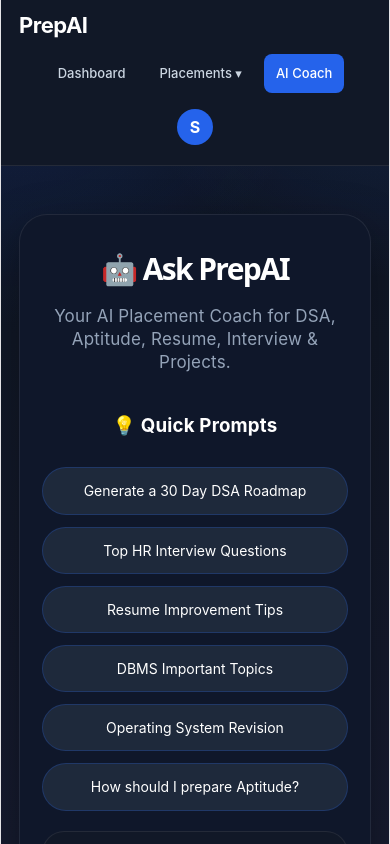
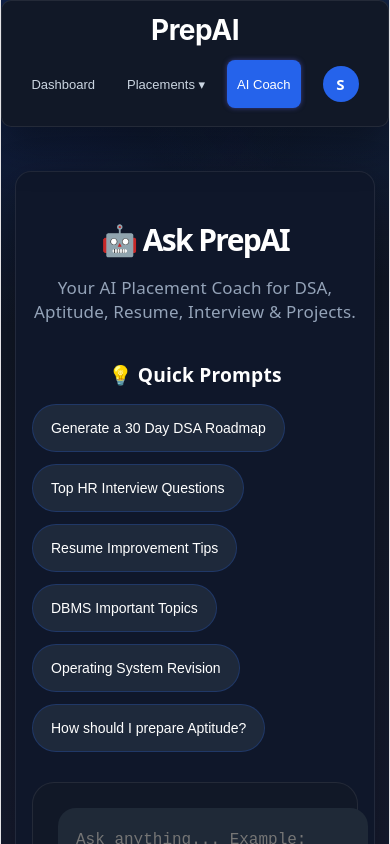
Before and after one commit to nehabaghele01/PrepAI, a React (Vite) app in the folder client/: page /ai in a window 390 px wide. Shown: the top 844 px of the page. Built offline with nearby package versions, Linux system fonts and the light colour scheme; no server answers; sample sign-in values are in the browser's storage.

Commit message:
UI fixes

```diff
--- a/client/src/App.css
+++ b/client/src/App.css
@@ -3312,3 +3312,113 @@
 }
 
 }
+
+
+
+/* ==========================================================
+   RESPONSIVE PATCH - PART 1
+   Global Layout
+   (Paste at END of Previous_App.css)
+========================================================== */
+
+
+/* ---------- Large Laptop ---------- */
+
+@media (max-width:1200px){
+
+.dashboard,
+.profile-page,
+.settings-page,
+.tracker-page{
+    padding:30px 35px;
+}
+
+}
+
+
+/* ---------- Laptop ---------- */
+
+@media (max-width:992px){
+
+.dashboard,
+.profile-page,
+.settings-page,
+.tracker-page{
+    padding:24px;
+}
+
+.cards{
+    grid-template-columns:repeat(2,minmax(0,1fr));
+    gap:22px;
+}
+
+.problem-card,
+.form-card,
+.ai-wrapper,
+.profile-card{
+    width:100%;
+    max-width:100%;
+    box-sizing:border-box;
+}
+
+table{
+    width:100%;
+}
+
+}
+
+
+/* ---------- Tablet ---------- */
+
+@media (max-width:768px){
+
+.dashboard,
+.profile-page,
+.settings-page,
+.tracker-page{
+    padding:20px 16px;
+}
+
+.cards{
+    grid-template-columns:1fr;
+    gap:18px;
+}
+
+.problem-card,
+.form-card,
+.ai-wrapper,
+.profile-card{
+    padding:20px;
+    border-radius:18px;
+    overflow:hidden;
+}
+
+table{
+    display:block;
+    overflow-x:auto;
+    white-space:nowrap;
+}
+
+}
+
+
+/* ---------- Mobile ---------- */
+
+@media (max-width:480px){
+
+.dashboard,
+.profile-page,
+.settings-page,
+.tracker-page{
+    padding:14px;
+}
+
+.problem-card,
+.form-card,
+.ai-wrapper,
+.profile-card{
+    padding:16px;
+    border-radius:16px;
+}
+
+}
--- a/client/src/main.jsx
+++ b/client/src/main.jsx
@@ -3,8 +3,8 @@
 import { createRoot } from "react-dom/client";
 import "./index.css";
 import App from "./App.jsx";
-import "./App2.css";
-// import "./App.css";
+// import "./App2.css";
+import "./App.css";
 import { Toaster } from "react-hot-toast";
 
 createRoot(document.getElementById("root")).render(
```
